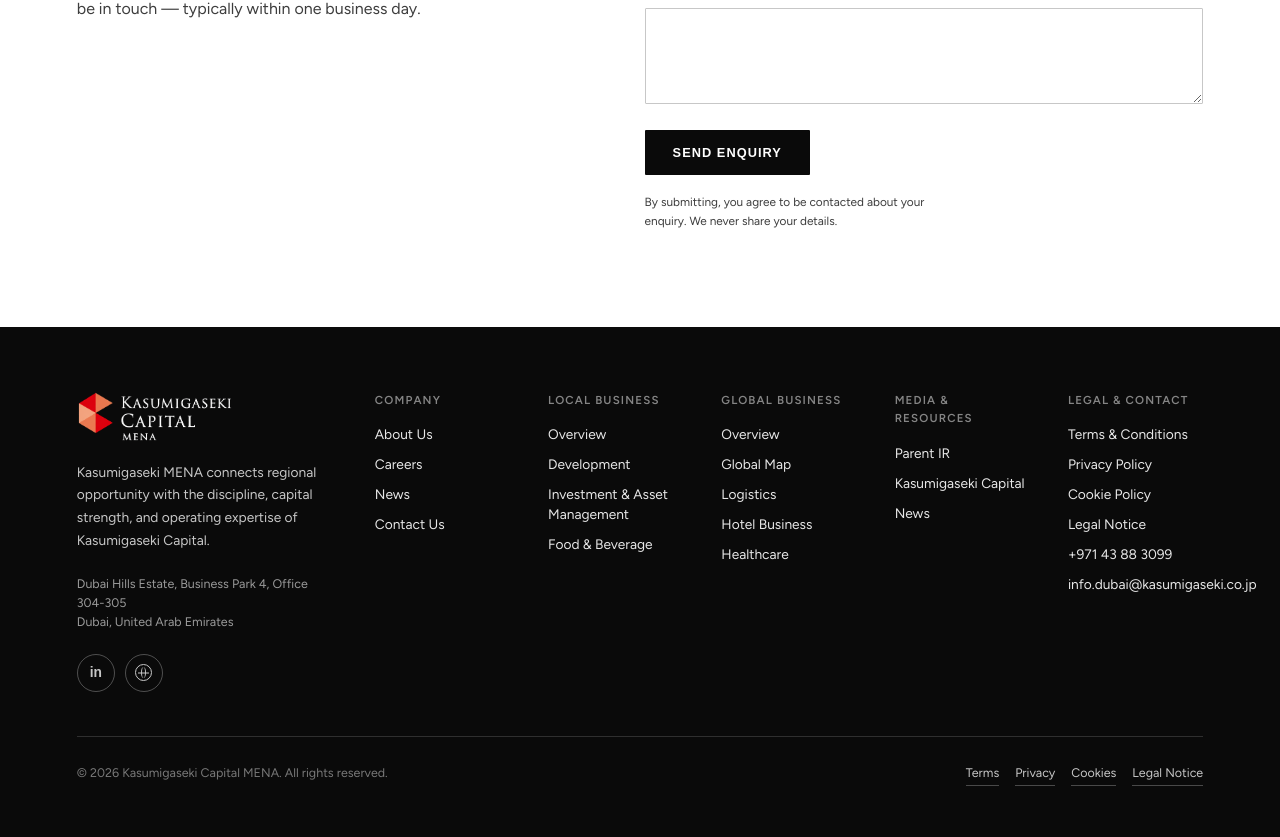
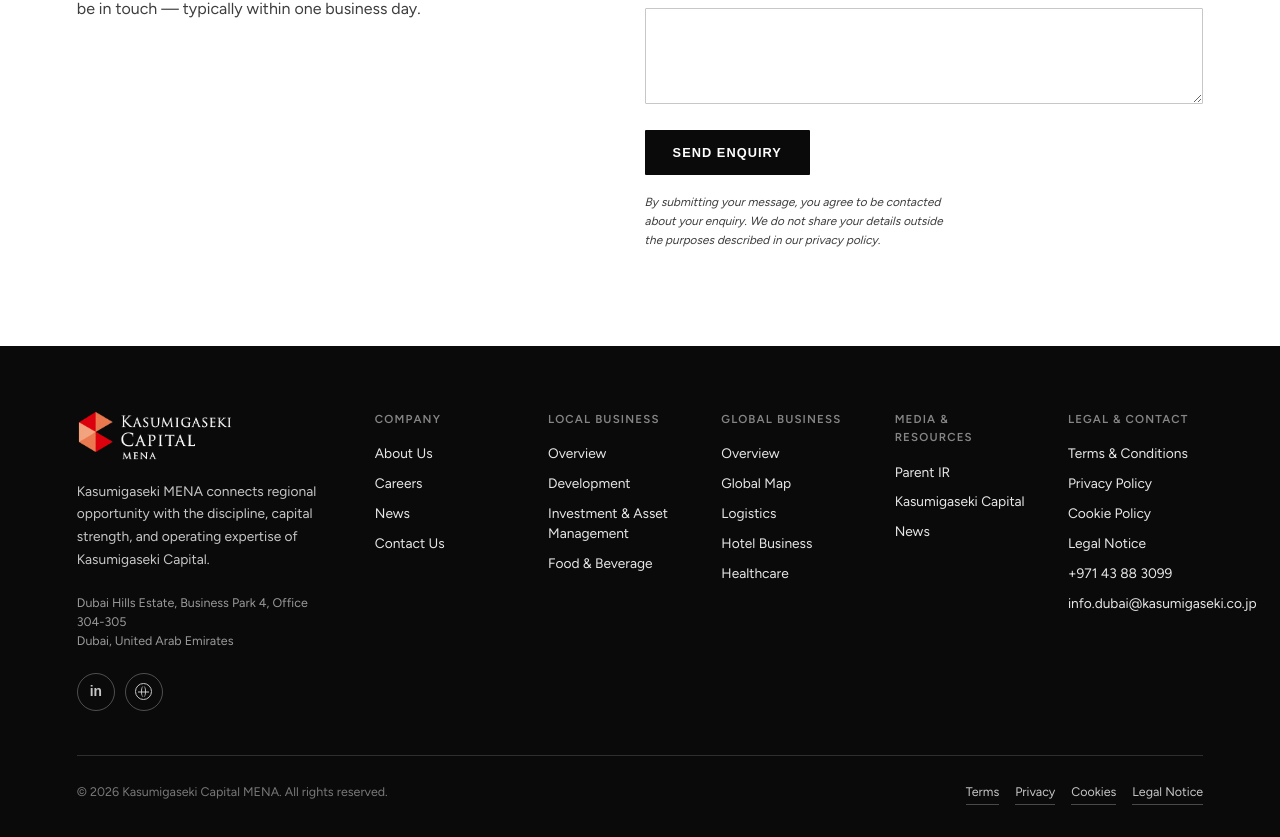
Before and after one commit to wickfirm/KC-MENA, a Next.js app: page / in a window 1280 px wide. Shown: the part 5260-6097 px from the top of the page. Built offline with nearby package versions, Linux system fonts and the light colour scheme; no server answers; the database is empty.

Commit message:
Update homepage enquiry consent copy

```diff
--- a/src/components/site/HomeLeadForm.tsx
+++ b/src/components/site/HomeLeadForm.tsx
@@ -29,6 +29,6 @@
     <div className="lead-field"><label htmlFor="lead-phone">Phone</label><input id="lead-phone" name="phone" type="tel" autoComplete="tel" /></div>
     <div className="lead-field"><label htmlFor="lead-interest">I&apos;m interested in</label><select id="lead-interest" name="interest"><option>Development</option><option>Investment &amp; Asset Management</option><option>Food &amp; Beverage</option><option>Careers</option><option>General enquiry</option></select></div>
     <div className="lead-field full"><label htmlFor="lead-message">Message</label><textarea id="lead-message" name="message" /></div>
-    <div className="full"><button type="submit" className="btn btn-solid">Send enquiry</button><p className="lead-note">By submitting, you agree to be contacted about your enquiry. We never share your details.</p>{message && <p className="lead-ok" role="status" style={{ display: "block" }}>{message}</p>}</div>
+    <div className="full"><button type="submit" className="btn btn-solid">Send enquiry</button><p className="lead-note"><em>By submitting your message, you agree to be contacted about your enquiry. We do not share your details outside the purposes described in our privacy policy.</em></p>{message && <p className="lead-ok" role="status" style={{ display: "block" }}>{message}</p>}</div>
   </form>;
 }
```
